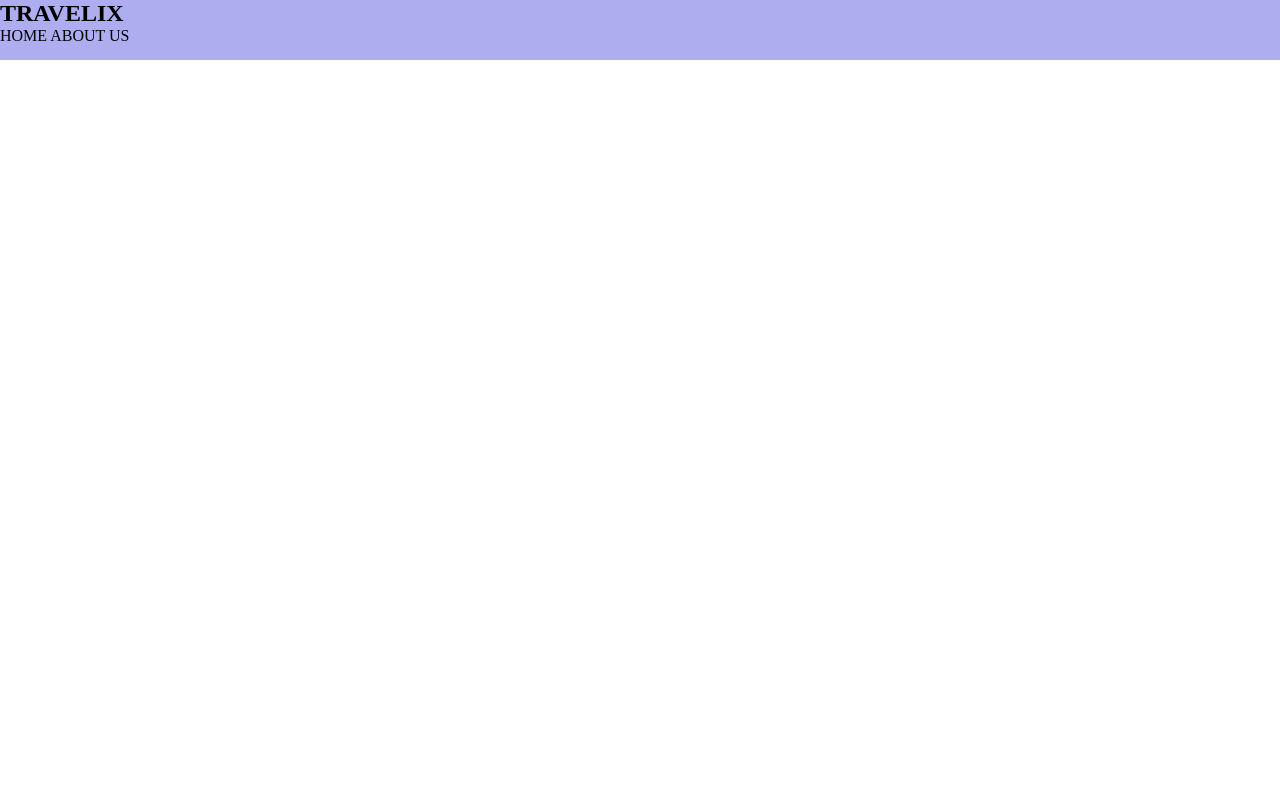
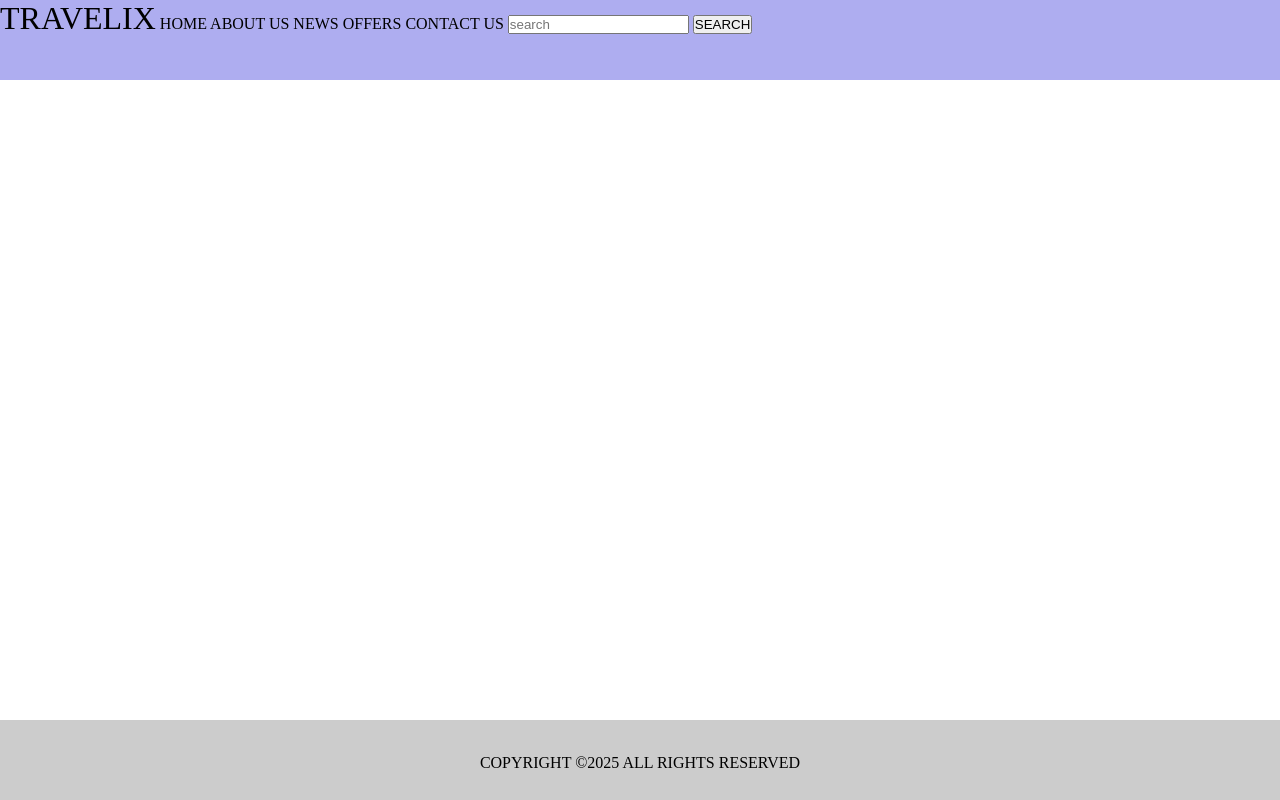
Before and after one commit to royalmaddy07/Voyage, a plain HTML site: page index.html in a window 1280 px wide. Drawn offline with Linux system fonts and the light colour scheme.

Commit message:
added footer

```diff
--- a/index.html
+++ b/index.html
@@ -7,11 +7,28 @@
     <link rel="stylesheet" href="style.css">
 </head>
 <body>
-    <nav id="navbar">
-        <h1>TRAVELIX</h1>
-        <a>HOME</a>
-        <a>ABOUT US</a>
-    </nav>
+
+    <header>
+        <nav id="navbar"    >
+            <div id="logo">TRAVELIX</div>
+            <div class="nav-links">
+                <a>HOME</a>
+                <a>ABOUT US</a>
+                <a>NEWS</a>
+                <a>OFFERS</a>
+                <a>CONTACT US</a>
+            </div>
+            <div class="search">
+                <input id="search-bar" type="text" placeholder="search">
+                <button id="search-button" type="button">SEARCH</button>
+            </div>
+        </nav>
+    </header>
+
+
+    <footer>
+        <div id="cpstt">COPYRIGHT &#169;2025 ALL RIGHTS RESERVED </div>
+    </footer>
 
     <script src="script.js"></script>
 </body>
--- a/style.css
+++ b/style.css
@@ -1,9 +1,38 @@
 * {
-    margin: 0px;
-    padding: 0px;
+    margin: 0rem;
+    padding: 0rem;
+    box-sizing: border-box;
 }
 
 #navbar {
-    height: 60px;
+    height: 5rem;
     background-color: #AEADF0;
 }
+
+#logo {
+    display: inline;
+    font-size: 2rem;
+}
+
+.nav-links {
+    display: inline;
+
+}
+
+.search {
+    display: inline;
+}
+
+footer {
+   position: fixed;
+   bottom: 0px;
+   height: 10%;
+   width: 100%;
+   background-color: rgba(0, 0, 0,0.2);
+}
+
+#cpstt{
+    text-align: center;
+    position: relative;
+    top: 42%;
+}
```
